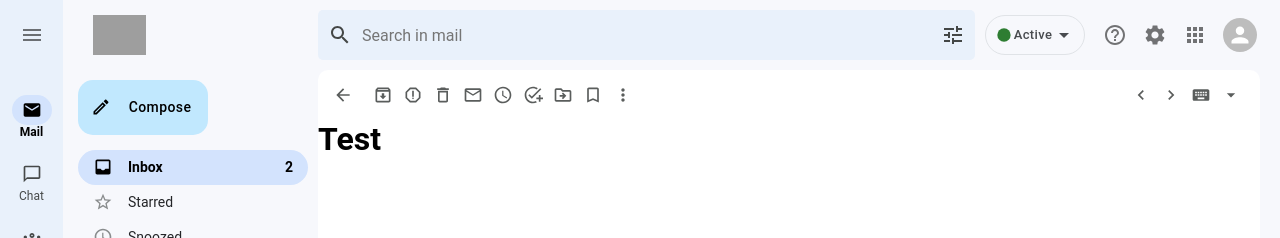
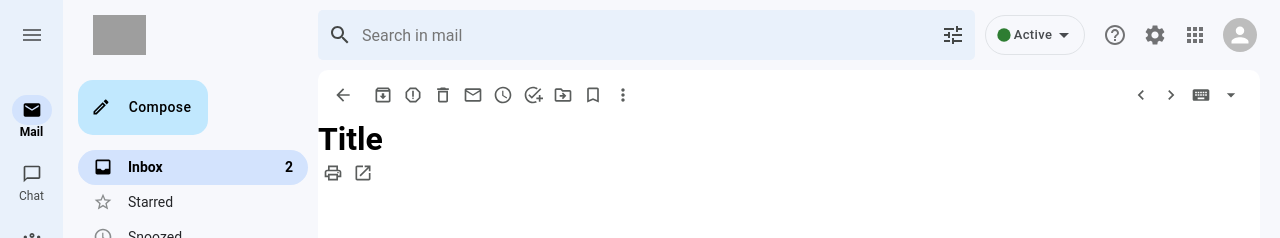
Before and after one commit to MolinDeng/gmail-clone, a React (Create React App) app: page /mail in a window 1280 px wide. Shown: the top 238 px of the page. Built offline with nearby package versions, Linux system fonts and the light colour scheme; grey boxes are pictures that could not be loaded.

Commit message:
optimize scroll structure

```diff
--- a/src/App.css
+++ b/src/App.css
@@ -24,4 +24,8 @@
   margin-top: 0;
   margin-right: 20px;
   margin-bottom: 20px;
+
+  height: calc(100vh - 89px);
+  /* ! 100% - 205px is different from 100vh - 205px */
+  /* ! to scroll, one of parent div must have height property */
 }
--- a/src/MailList.css
+++ b/src/MailList.css
@@ -32,6 +32,5 @@
   display: flex;
   flex-direction: column;
   overflow-y: scroll;
-  height: calc(100vh - 205px);
-  /* ! 100% - 205px is different from 100vh - 205px */
+  /* height: calc(100vh - 205px); */
 }
--- a/src/SingleMailPage.js
+++ b/src/SingleMailPage.js
@@ -15,6 +15,8 @@ import KeyboardArrowRightIcon from "@mui/icons-material/KeyboardArrowRight";
 import KeyboardIcon from "@mui/icons-material/Keyboard";
 import ArrowDropDownIcon from "@mui/icons-material/ArrowDropDown";
 import ArrowBackIcon from "@mui/icons-material/ArrowBack";
+import PrintOutlinedIcon from "@mui/icons-material/PrintOutlined";
+import OpenInNewOutlinedIcon from "@mui/icons-material/OpenInNewOutlined";
 import { useNavigate } from "react-router-dom";
 
 function SingleMailPage() {
@@ -47,7 +49,9 @@ function SingleMailPage() {
         </div>
       </div>
       <div className="mail-main">
-        <h1>Test</h1>
+        <h1>Title</h1>
+        {SmallIconButton(PrintOutlinedIcon)}
+        {SmallIconButton(OpenInNewOutlinedIcon)}
       </div>
     </div>
   );
```
